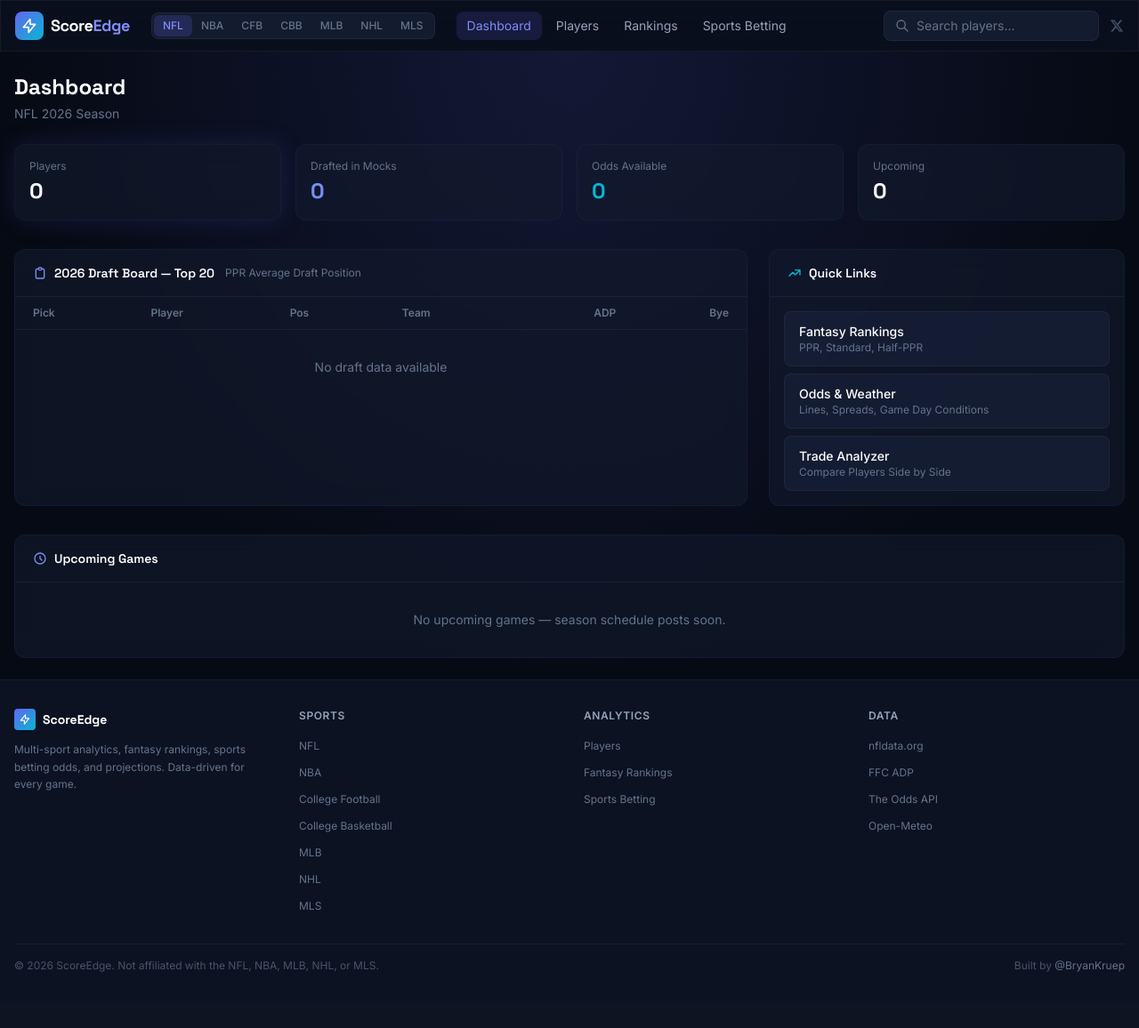
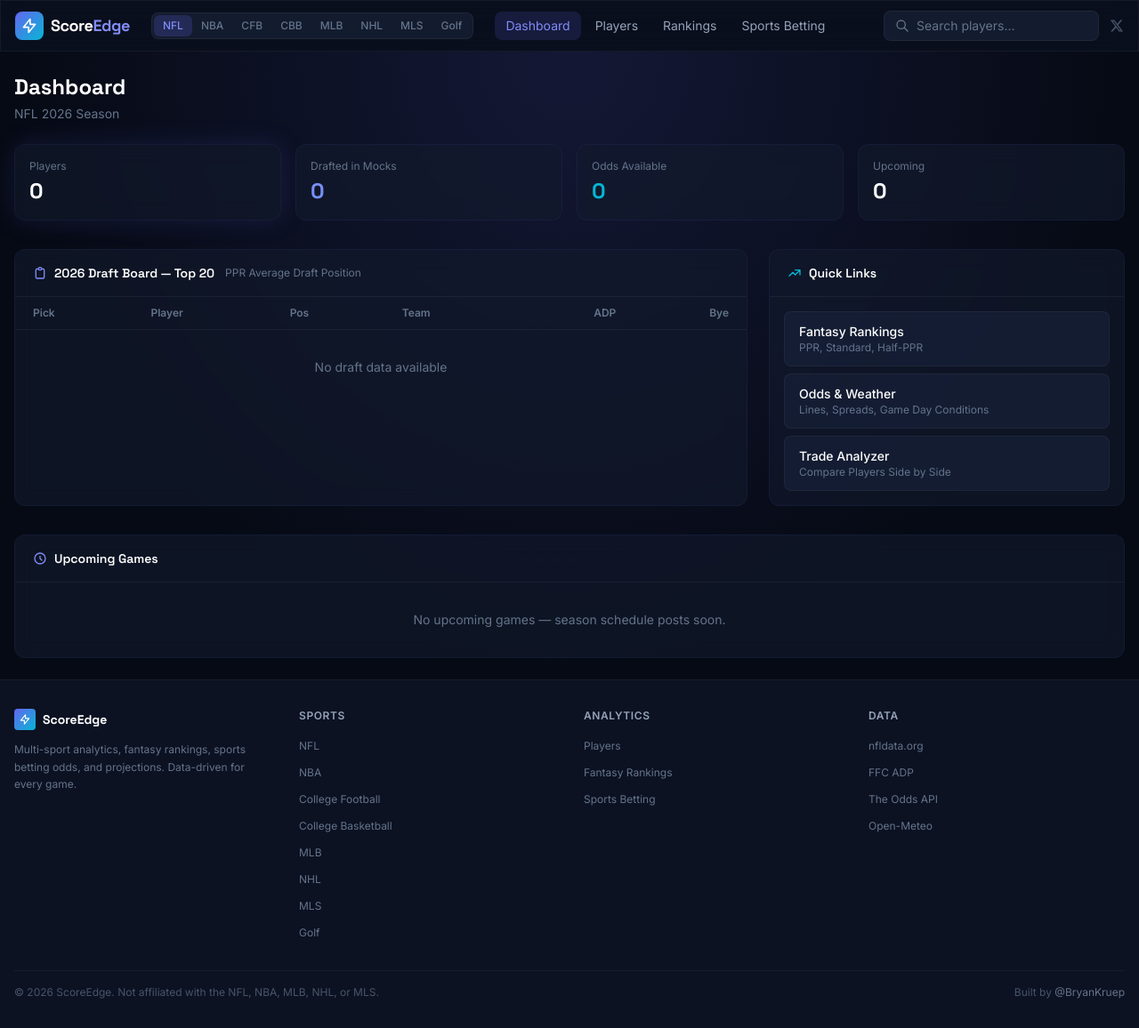
Before and after one commit to bkruep/score-edge, a FastAPI app: page / in a window 1280 px wide. Shown: the whole page at 89% size. Before the commit the page ends 1093 px from the top, so only its background shows below. Run offline with FastAPI, Linux system fonts and the light colour scheme; data that the repository does not hold is empty; some libraries are stand-ins or nearby versions.

Commit message:
Add Golf sport tab

```diff
--- a/app.py
+++ b/app.py
@@ -510,6 +510,12 @@ def mls_page(request: Request):
         **_ctx(request, "mls"), "sport_name": "MLS", "sport_icon": "⚽",
     })
 
+@app.get("/golf", response_class=HTMLResponse)
+def golf_page(request: Request):
+    return templates.TemplateResponse(request, "sport_coming_soon.html", {
+        **_ctx(request, "golf"), "sport_name": "Golf", "sport_icon": "⛳",
+    })
+
 @app.get("/odds", response_class=HTMLResponse)
 def odds_redirect(request: Request):
     from fastapi.responses import RedirectResponse
@@ -522,7 +528,7 @@ def robots_txt():
 @app.get("/sitemap.xml")
 def sitemap_xml():
     base = "https://scoreedge.onrender.com"
-    pages = ["", "/players", "/bets", "/rankings", "/nba", "/cfb", "/cbb", "/mlb", "/nhl", "/mls"]
+    pages = ["", "/players", "/bets", "/rankings", "/nba", "/cfb", "/cbb", "/mlb", "/nhl", "/mls", "/golf"]
     urls = "\n".join(f'  <url><loc>{base}{p}</loc><changefreq>weekly</changefreq><priority>0.8</priority></url>' for p in pages)
     xml = f'<?xml version="1.0" encoding="UTF-8"?>\n<urlset xmlns="http://www.sitemaps.org/schemas/sitemap/0.9">\n{urls}\n</urlset>'
     return PlainTextResponse(xml, media_type="application/xml")
--- a/templates/base.html
+++ b/templates/base.html
@@ -89,6 +89,7 @@
             <a href="/mlb" class="sport-tab px-2.5 py-1 rounded-md text-xs font-medium {% if active_sport == 'mlb' %}bg-brand/20 text-brand-light{% else %}text-slate-500 hover:text-slate-300{% endif %}">MLB</a>
             <a href="/nhl" class="sport-tab px-2.5 py-1 rounded-md text-xs font-medium {% if active_sport == 'nhl' %}bg-brand/20 text-brand-light{% else %}text-slate-500 hover:text-slate-300{% endif %}">NHL</a>
             <a href="/mls" class="sport-tab px-2.5 py-1 rounded-md text-xs font-medium {% if active_sport == 'mls' %}bg-brand/20 text-brand-light{% else %}text-slate-500 hover:text-slate-300{% endif %}">MLS</a>
+            <a href="/golf" class="sport-tab px-2.5 py-1 rounded-md text-xs font-medium {% if active_sport == 'golf' %}bg-brand/20 text-brand-light{% else %}text-slate-500 hover:text-slate-300{% endif %}">Golf</a>
           </div>
           <!-- Page Nav -->
           <div class="hidden md:flex items-center gap-1">
@@ -150,6 +151,7 @@
             <li><a href="/mlb" class="text-xs text-slate-500 hover:text-white transition-colors">MLB</a></li>
             <li><a href="/nhl" class="text-xs text-slate-500 hover:text-white transition-colors">NHL</a></li>
             <li><a href="/mls" class="text-xs text-slate-500 hover:text-white transition-colors">MLS</a></li>
+            <li><a href="/golf" class="text-xs text-slate-500 hover:text-white transition-colors">Golf</a></li>
           </ul>
         </div>
         <div>
```
